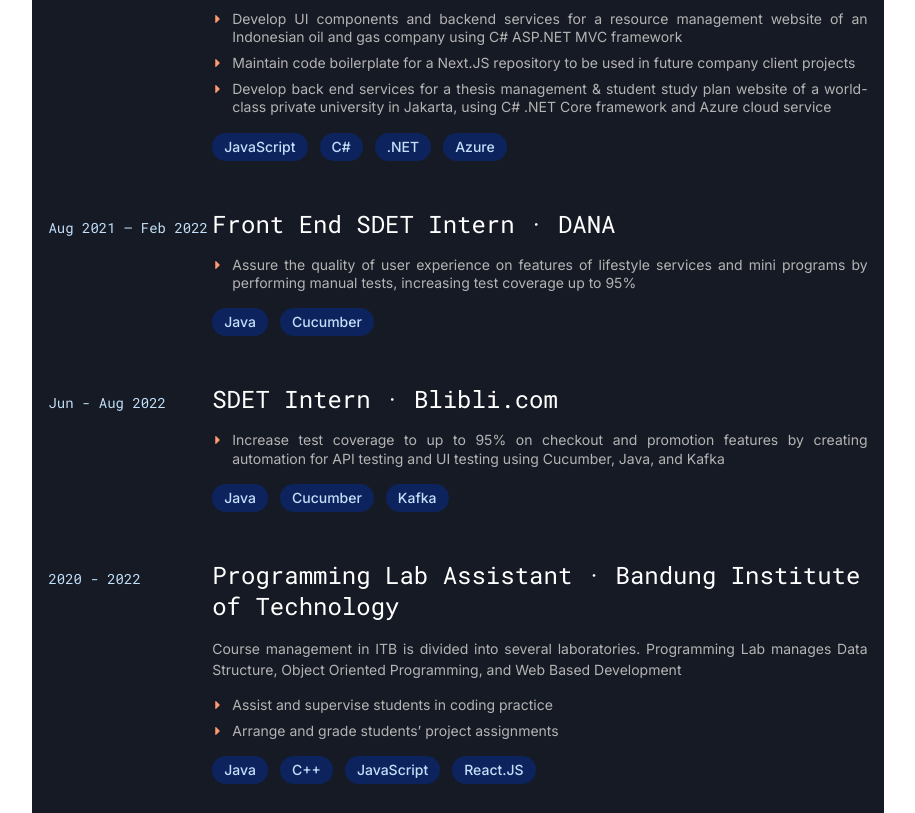
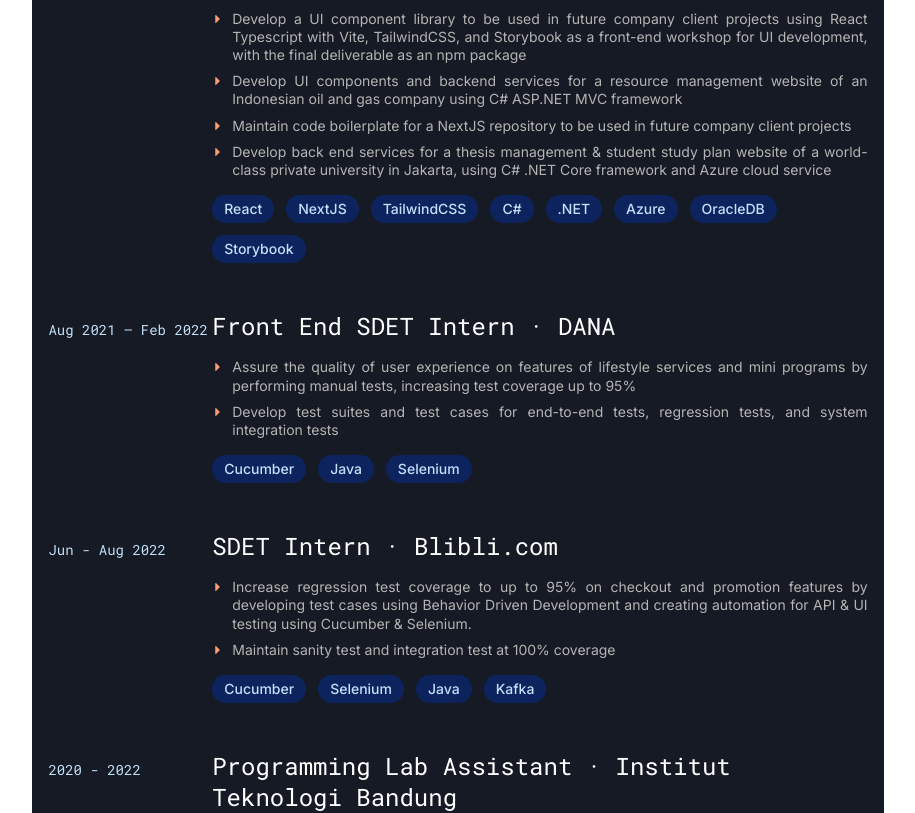
Before and after one commit to WolvenDotDev/WolvenDotDev.github.io, a React (Vite) app: page / in a window 1280 px wide. Shown: the part 720-1533 px from the top of the page, without its empty margins (182-1097 px from the left). Built offline with nearby package versions, Linux system fonts and the light colour scheme.

Commit message:
Update resume file and content (#7)
* Update favicon format to svg

* Fixed favicon

* Update resume, experience, projec

* Update experience desc in ITB

* Update resume

```diff
--- a/src/App.tsx
+++ b/src/App.tsx
@@ -77,7 +77,7 @@
             <a className="section-title" href="#Projects">
               side projects
             </a>{' '}
-            to keep my tech arsenal fresh. Mainly I choose Next.JS, Tailwind, and Go as my preferred tools of the trade,
+            to keep my tech arsenal fresh. Mainly I choose React, NextJS, Tailwind, and Go as my preferred tools of the trade,
             but I try to diversify to not look everything as a nail.
           </p>
           <br />
--- a/src/data/experience.ts
+++ b/src/data/experience.ts
@@ -14,12 +14,13 @@
     title: 'Software Engineer',
     company: 'Solecode',
     jobdesc: [
+      'Develop a UI component library to be used in future company client projects using React Typescript with Vite, TailwindCSS, and Storybook as a front-end workshop for UI development, with the final deliverable as an npm package',
       'Develop UI components and backend services for a resource management website of an Indonesian oil and gas company using C# ASP.NET MVC framework',
-      'Maintain code boilerplate for a Next.JS repository to be used in future company client projects',
+      'Maintain code boilerplate for a NextJS repository to be used in future company client projects',
       'Develop back end services for a thesis management & student study plan website of a world-class private university in Jakarta, using C# .NET Core framework and Azure cloud service',
     ],
     date: 'Feb 2023 - Present',
-    skills: ['JavaScript', 'C#', '.NET', 'Azure'],
+    skills: ['React', 'NextJS', 'TailwindCSS', 'C#', '.NET', 'Azure', 'OracleDB', 'Storybook'],
   },
   {
     id: 'dana',
@@ -27,34 +28,40 @@
     company: 'DANA',
     jobdesc: [
       'Assure the quality of user experience on features of lifestyle services and mini programs by performing manual tests, increasing test coverage up to 95%',
+      'Develop test suites and test cases for end-to-end tests, regression tests, and system integration tests',
     ],
     date: 'Aug 2021 – Feb 2022',
-    skills: ['Java', 'Cucumber'],
+    skills: ['Cucumber', 'Java', 'Selenium'],
   },
   {
     id: 'blibli',
     title: 'SDET Intern',
     company: 'Blibli.com',
     jobdesc: [
-      'Increase test coverage to up to 95% on checkout and promotion features by creating automation for API testing and UI testing using Cucumber, Java, and Kafka',
+      'Increase regression test coverage to up to 95% on checkout and promotion features by developing test cases using Behavior Driven Development and creating automation for API & UI testing using Cucumber & Selenium.',
+      'Maintain sanity test and integration test at 100% coverage',
     ],
     date: 'Jun - Aug 2022',
-    skills: ['Java', 'Cucumber', 'Kafka'],
+    skills: ['Cucumber', 'Selenium', 'Java', 'Kafka'],
   },
   {
     id: 'lab-assistant',
     title: 'Programming Lab Assistant',
-    company: 'Bandung Institute of Technology',
+    company: 'Institut Teknologi Bandung',
     description:
-      'Course management in ITB is divided into several laboratories. Programming Lab manages Data Structure, Object Oriented Programming, and Web Based Development',
-    jobdesc: ['Assist and supervise students in coding practice', 'Arrange and grade students’ project assignments'],
+      'Course management in ITB is divided into several laboratories. Programming Lab manages Data Structure & Algorithm, Object Oriented Programming, and Web Development',
+    jobdesc: [
+      'Assist and supervise students in coding lessons and practice using Olympia learning platform',
+      'Manage development of students’ project assignment for Data Structures & Algorithm course',
+      'Arrange and grade students’ project assignment for Object Oriented Programming course',
+    ],
     date: '2020 - 2022',
-    skills: ['Java', 'C++', 'JavaScript', 'React.JS'],
+    skills: ['Java', 'C++', 'C#'],
   },
   {
     id: 'itb',
     title: 'Bachelor of Science in Informatics',
-    company: 'Bandung Institute of Technology',
+    company: 'Institut Teknologi Bandung',
     jobdesc: ['GPA: 3.62/4.00', 'Vice Head of Publications Department at Informatics Student Union (HMIF ITB)'],
     date: '2018-2022',
   },
--- a/src/data/projects.ts
+++ b/src/data/projects.ts
@@ -19,7 +19,7 @@
     description:
       'Porsee is an Indonesian food catering service delivering fresh ready-to-cook ingredients to your doorstep. Porsee aims to bring restaurant quality food to your home kitchen, complete with the experience of cooking it yourself. I developed the website using NextJS and Firebase as the Backend, deployed to a Digital Ocean droplet with Docker to support containerization.',
     date: '2023',
-    techs: ['NextJS', 'Typescript', 'Tailwind', 'Figma', 'Firebase', 'Digital Ocean', 'Docker'],
+    techs: ['NextJS', 'Typescript', 'TailwindCSS', 'Figma', 'Firebase', 'Digital Ocean', 'Docker'],
   },
   {
     id: 'wolvendev',
@@ -30,7 +30,7 @@
     description:
       "It's basically this website... \n I used Vite React with Typescript, and Tailwind to style and the occasional vanilla CSS to help out with complex animations.",
     date: '2023',
-    techs: ['Vite', 'React', 'Figma', 'Typescript', 'Tailwind'],
+    techs: ['Vite', 'React', 'Typescript', 'TailwindCSS', 'Figma'],
   },
 ];
 
```
Also changed, not shown: 1 other file (tests, documents, lock files or other folders).
